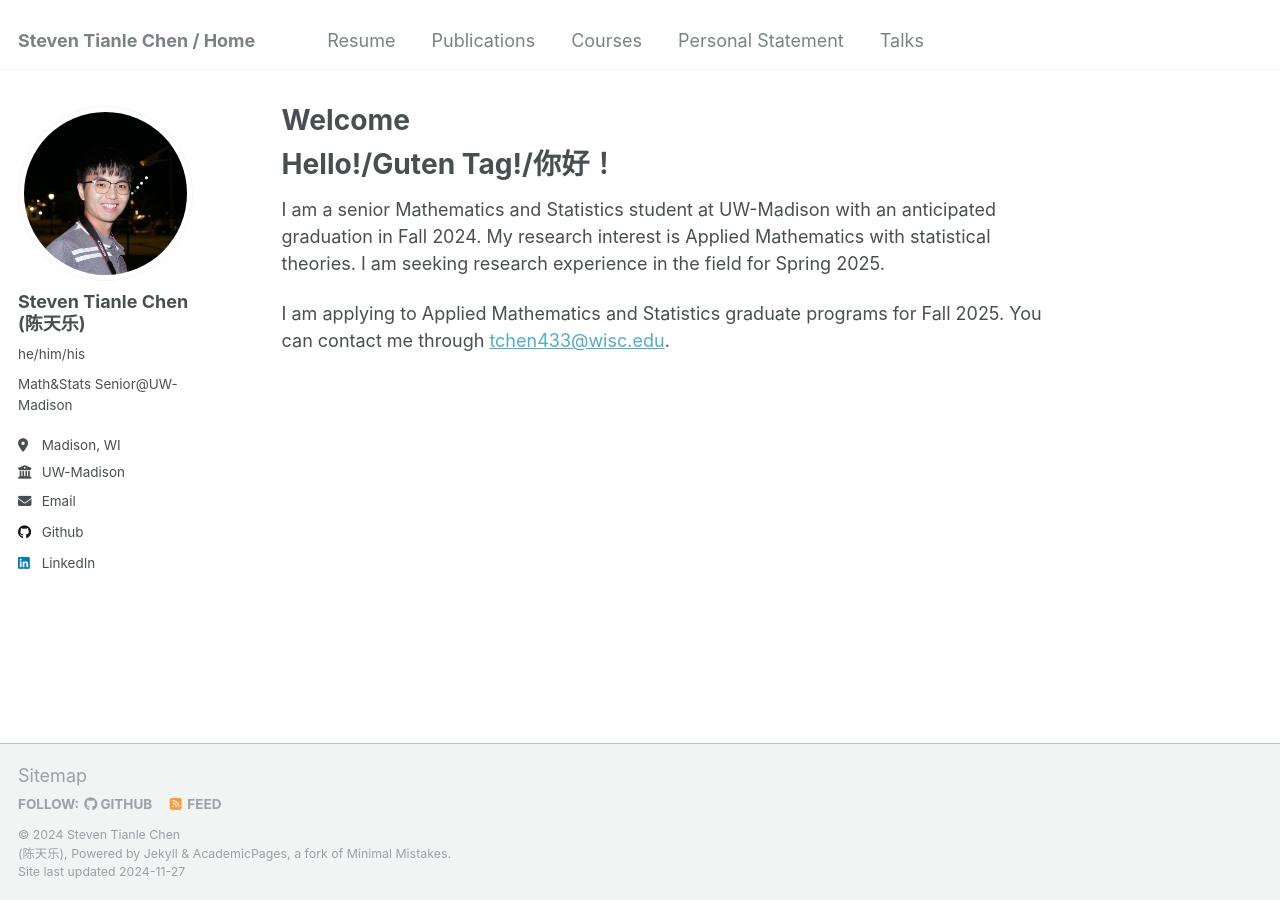
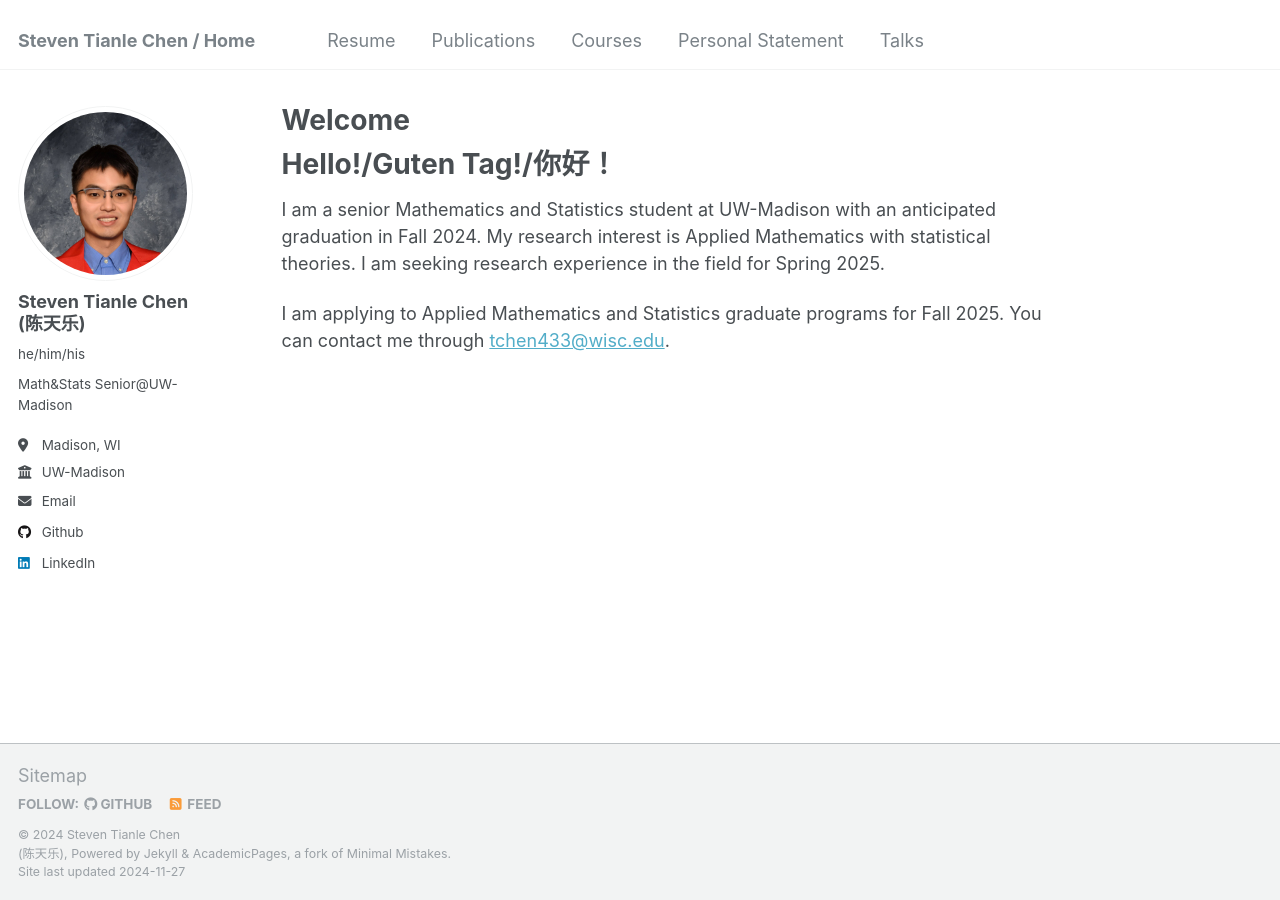
Before and after one commit to sttlchen/sttlchen.github.io, a Jekyll site: the page built from _pages/about.md, in a window 1280 px wide. Built offline with Jekyll 4.4.1, drawn with Linux system fonts in a browser that asks for light colours.

Commit message:
Update _config.yml

```diff
--- a/_config.yml
+++ b/_config.yml
@@ -21,7 +21,7 @@ repository               : "sttlchen/sttlchen.github.io"
 #               Additional customization can be done by editing /_includes/author-profile.html
 author:
   # Biographic information
-  avatar           : "night.jpg"
+  avatar           : "Grad Portrait.jpg"
   name             : "Steven Tianle Chen <br> (陈天乐)"
   pronouns         : "he/him/his"
   bio              : "Math&Stats Senior@UW-Madison"
```
